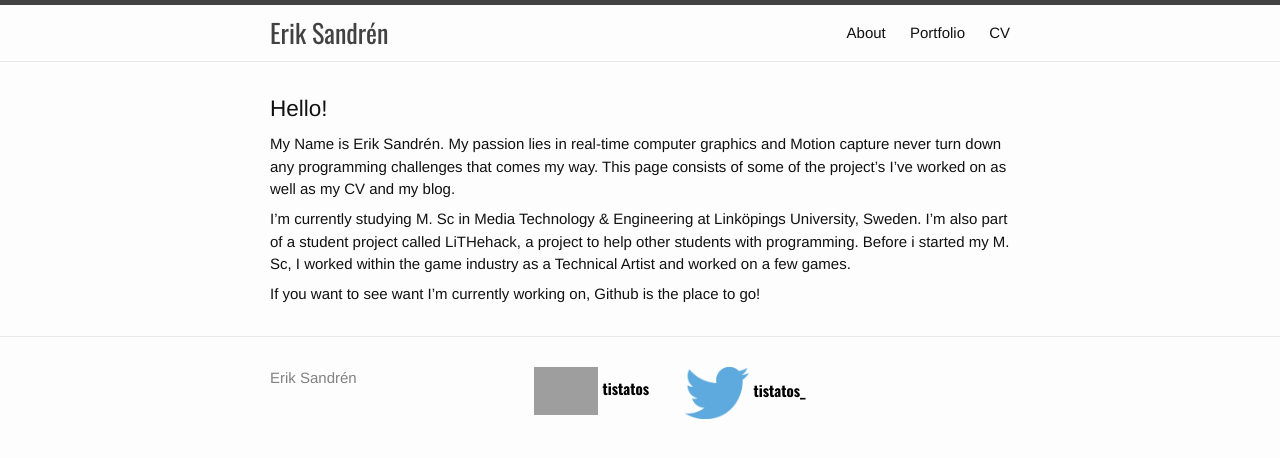
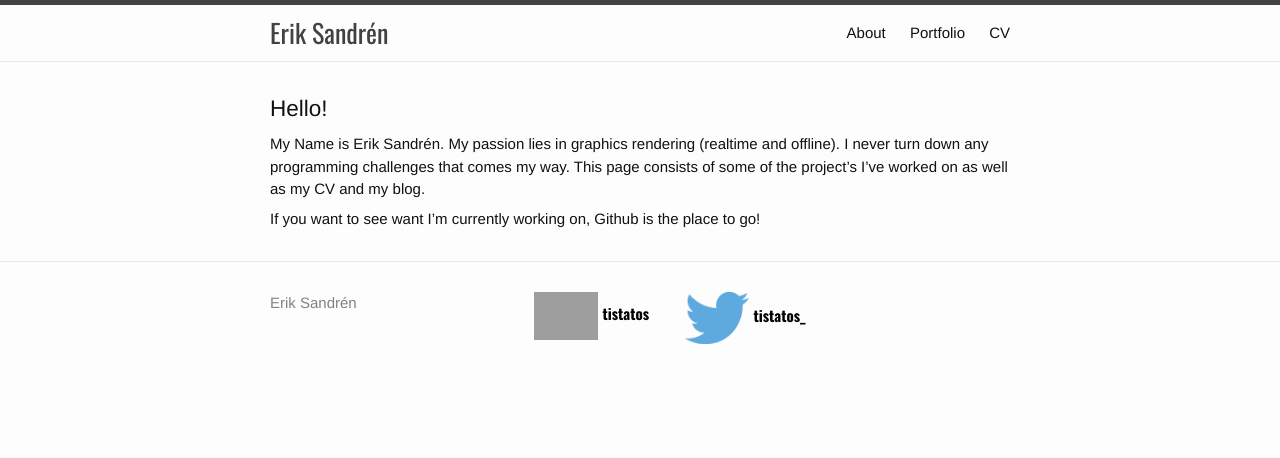
Before and after one commit to tistatos/tistatos.github.io, a Jekyll site: the page built from about.md, in a window 1280 px wide. Shown: the top 458 px of the page. Built offline with Jekyll 4.4.1, drawn with Linux system fonts in a browser that asks for light colours; grey boxes are pictures that could not be loaded.

Commit message:
Update about.md

```diff
--- a/about.md
+++ b/about.md
@@ -4,10 +4,7 @@ title: About
 permalink: /about/
 ---
 # Hello!
-My Name is Erik Sandrén. My passion lies in real-time computer graphics and Motion capture never turn down any programming challenges that comes my way.
+My Name is Erik Sandrén. My passion lies in graphics rendering (realtime and offline). I never turn down any programming challenges that comes my way.
 This page consists of some of the project's I've worked on as well as my CV and my blog.
 
-I'm currently studying M. Sc in Media Technology & Engineering at Linköpings University, Sweden. I'm also part of a student project called LiTHehack, a project to help other students with programming.
-Before i started my M. Sc, I worked within the game industry as a Technical Artist and worked on a few games.
-
 If you want to see want I'm currently working on, Github is the place to go!
```
